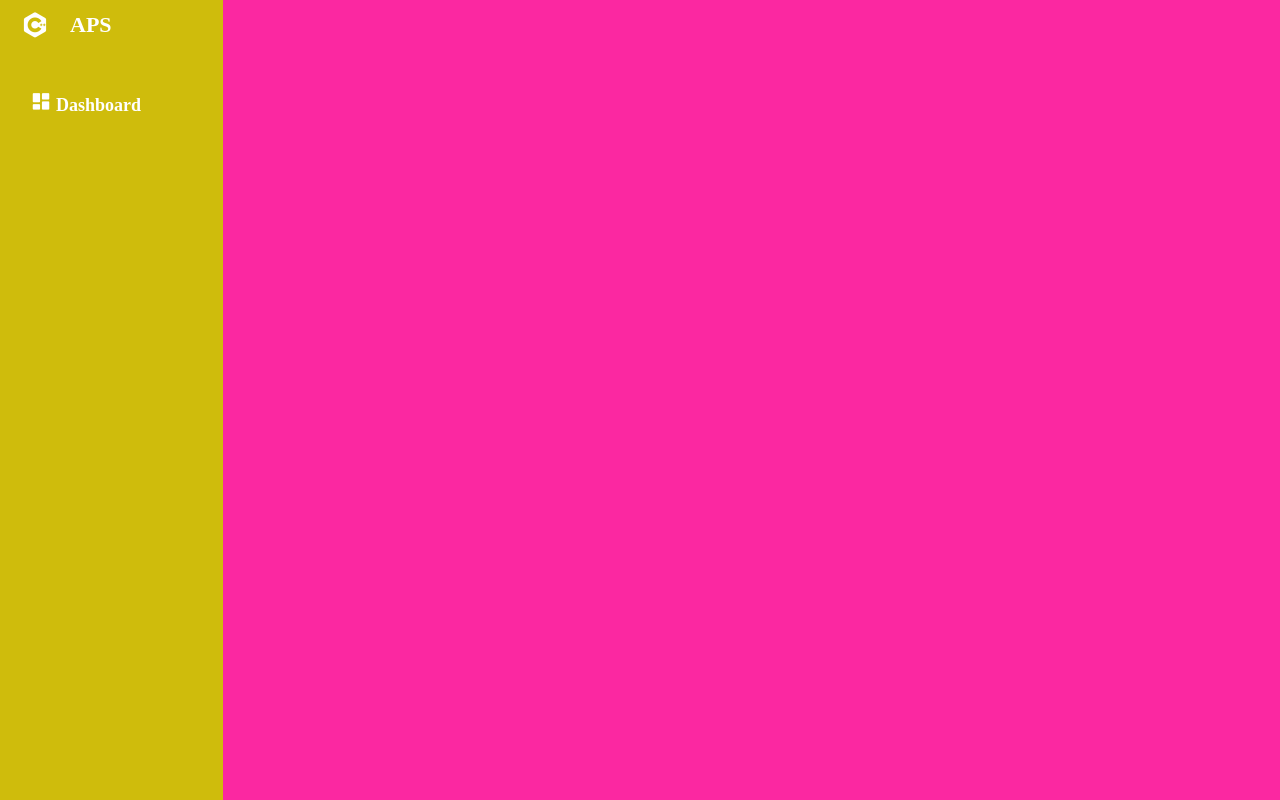
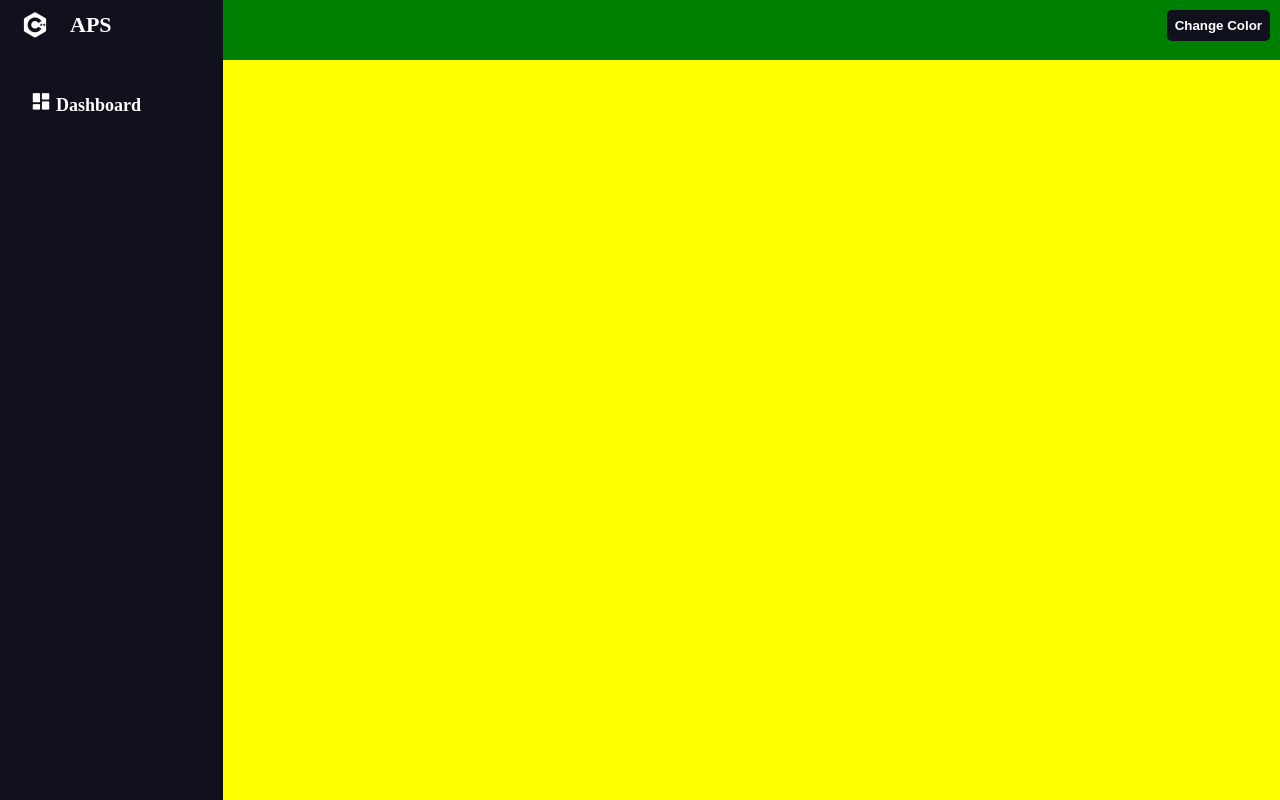
Before and after one commit to LJRamosito/test, a plain HTML site: page index.html in a window 1280 px wide. Drawn offline with nearby package versions, Linux system fonts and the light colour scheme.

Commit message:
seventh commit

```diff
--- a/index.html
+++ b/index.html
@@ -9,7 +9,7 @@
     <title>Testing --</title>
 </head>
 <body>
-    <div class="container light-mode">
+    <div class="container">
         <div class="sidebar">
             <div class="logo-details">
                 <i class='bx bxl-c-plus-plus'></i>
@@ -28,7 +28,9 @@
         </div>
         <div class="main-content">
             <div class="nav-content">
-
+                <button class="change-color">
+                    Change Color
+                </button>
             </div>
             <div class="content">
                 <div class="panel">
--- a/script.js
+++ b/script.js
@@ -0,0 +1,6 @@
+let buttonColor = document.querySelector('.change-color');
+let appColor = document.querySelector('.container');
+
+buttonColor.addEventListener('click', function(){
+    appColor.classList.toggle('light-mode');
+});
--- a/style.css
+++ b/style.css
@@ -85,7 +85,19 @@
     background-color: var(--nav-content-color);
     height: 60px;
     width: 100%;
+    position: relative;
+}
 
+.main-content .nav-content .change-color {
+    background-color: var(--dark-blueish);
+    color: var(--white-color);
+    font-weight: bold;
+    padding: 8px;
+    border: none;
+    border-radius: 5px;
+    position: absolute;
+    top: 10px;
+    right: 10px;
 }
 
 .main-content .content {
```
